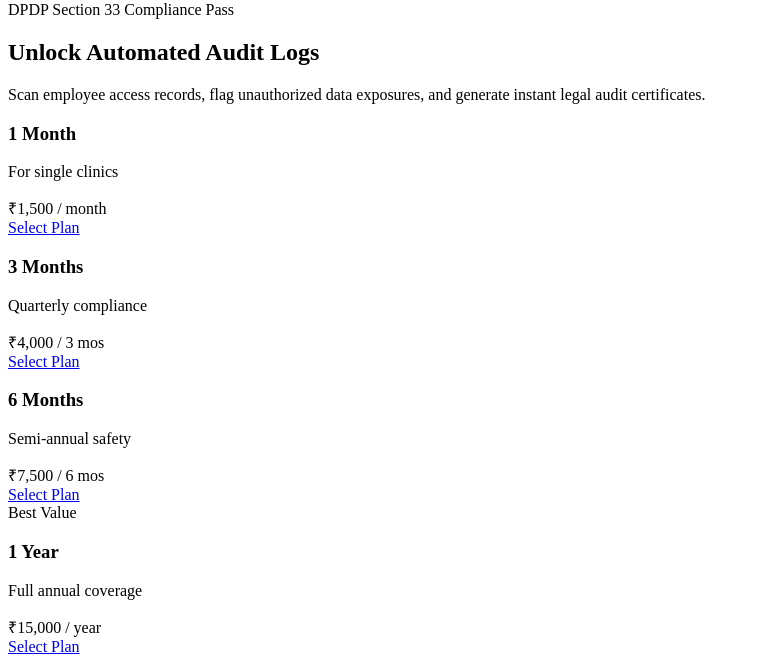
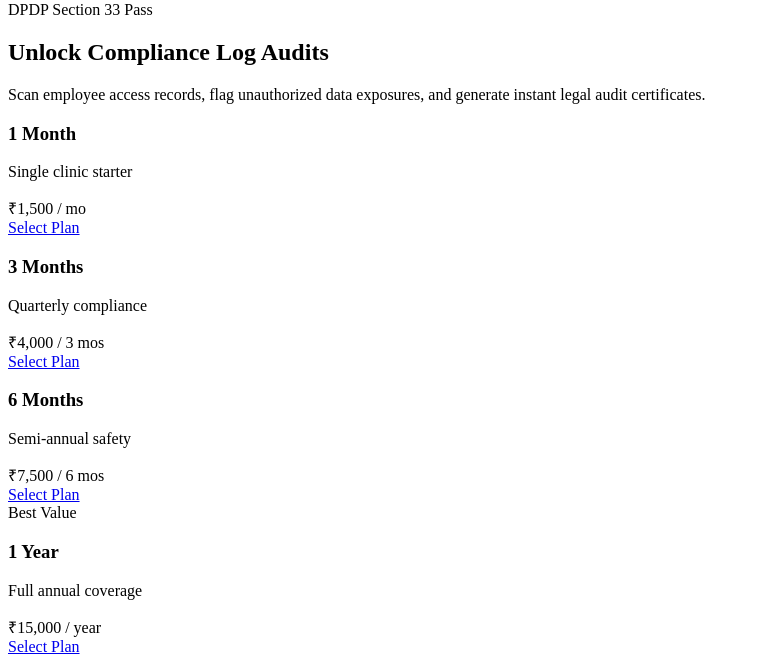
Before and after one commit to pratham-art-cell/dpdp-engine1, a FastAPI app: template templates/index.html in a window 1280 px wide. Shown: the part 1271-1935 px from the top of the page, without its empty margins (0-760 px from the left). Run offline with FastAPI, Linux system fonts and the light colour scheme; the template is opened without the code that fills it, so the values that code supplies are empty.

Commit message:
Update UI templates and styling

```diff
--- a/templates/index.html
+++ b/templates/index.html
@@ -1,13 +1,13 @@
 <!-- Dynamic Payment / Upload Section -->
 {% if has_paid %}
     <!-- Upload Card Container (Visible only to paid users) -->
-    <div class="bg-white rounded-3xl shadow-xl shadow-slate-200/50 border border-slate-100 p-8 sm:p-10 max-w-4xl mx-auto transition-all">
+    <div class="bg-white rounded-3xl shadow-xl shadow-slate-200/50 border border-slate-100 p-6 sm:p-10 max-w-4xl mx-auto transition-all">
         <div class="flex items-center space-x-3 mb-6 pb-6 border-b border-slate-100">
-            <div class="w-10 h-10 rounded-xl bg-emerald-50 text-emerald-600 flex items-center justify-center font-bold text-lg">
+            <div class="w-9 h-9 rounded-xl bg-emerald-50 text-emerald-600 flex items-center justify-center font-bold text-base shrink-0">
                 ✓
             </div>
             <div>
-                <h3 class="text-xl font-bold text-slate-900">DPDP Compliance Pass Active</h3>
+                <h3 class="text-lg sm:text-xl font-bold text-slate-900">DPDP Compliance Pass Active</h3>
                 <p class="text-xs text-slate-500">Logged in as <span class="font-semibold text-slate-700">{{ user_email }}</span></p>
             </div>
         </div>
@@ -25,23 +25,23 @@
                     Upload Employee Access Logs (.csv)
                 </label>
                 <div class="flex items-center justify-center w-full">
-                    <label class="flex flex-col items-center justify-center w-full py-12 border-2 border-indigo-200/60 border-dashed rounded-2xl cursor-pointer bg-slate-50/50 hover:bg-indigo-50/40 hover:border-indigo-400 transition-all duration-200 group">
+                    <label class="flex flex-col items-center justify-center w-full py-10 sm:py-12 border-2 border-indigo-200/60 border-dashed rounded-2xl cursor-pointer bg-slate-50/50 hover:bg-indigo-50/40 hover:border-indigo-400 transition-all duration-200 group">
                         <div class="flex flex-col items-center justify-center px-4 text-center">
-                            <div class="w-14 h-14 mb-4 rounded-2xl bg-indigo-50 text-indigo-600 flex items-center justify-center group-hover:scale-110 transition-transform">
-                                <svg class="w-7 h-7" fill="none" stroke="currentColor" viewBox="0 0 24 24">
+                            <div class="w-12 h-12 mb-3 rounded-2xl bg-indigo-50 text-indigo-600 flex items-center justify-center group-hover:scale-105 transition-transform">
+                                <svg class="w-6 h-6" fill="none" stroke="currentColor" viewBox="0 0 24 24">
                                     <path stroke-linecap="round" stroke-linejoin="round" stroke-width="2" d="M7 16a4 4 0 01-.88-7.903A5 5 0 1115.9 6L16 6a5 5 0 011 9.9M15 13l-3-3m0 0l-3 3m3-3v12"></path>
                                 </svg>
                             </div>
                             <p class="mb-1 text-sm text-slate-700 font-medium"><span class="font-bold text-indigo-600">Click to upload</span> or drag and drop</p>
-                            <p class="text-xs text-slate-400 mb-6">CSV format containing Consent, User ID, and Location timestamps</p>
-                            <input type="file" name="audit_file" accept=".csv" required class="block w-full max-w-xs text-xs text-slate-500 file:mr-4 file:py-2.5 file:px-5 file:rounded-xl file:border-0 file:text-xs file:font-semibold file:bg-indigo-600 file:text-white hover:file:bg-indigo-700 cursor-pointer shadow-sm" />
+                            <p class="text-xs text-slate-400 mb-5">CSV format containing Consent, User ID, and Location timestamps</p>
+                            <input type="file" name="audit_file" accept=".csv" required class="block w-full max-w-xs text-xs text-slate-500 file:mr-3 file:py-2 file:px-4 file:rounded-xl file:border-0 file:text-xs file:font-semibold file:bg-indigo-600 file:text-white hover:file:bg-indigo-700 cursor-pointer shadow-sm" />
                         </div>
                     </label>
                 </div>
             </div>
 
             <div class="flex justify-end pt-2">
-                <button type="submit" class="inline-flex items-center gap-2 px-8 py-3.5 bg-indigo-600 hover:bg-indigo-700 text-white font-semibold text-sm rounded-xl shadow-lg shadow-indigo-600/20 transition-all hover:shadow-indigo-600/30 focus:outline-none focus:ring-2 focus:ring-indigo-500 focus:ring-offset-2">
+                <button type="submit" class="w-full sm:w-auto inline-flex items-center justify-center gap-2 px-8 py-3 bg-indigo-600 hover:bg-indigo-700 text-white font-semibold text-sm rounded-xl shadow-lg shadow-indigo-600/20 transition-all hover:shadow-indigo-600/30 focus:outline-none focus:ring-2 focus:ring-indigo-500 focus:ring-offset-2">
                     <svg class="w-4 h-4" fill="none" stroke="currentColor" viewBox="0 0 24 24"><path stroke-linecap="round" stroke-linejoin="round" stroke-width="2" d="M9 12l2 2 4-4m6 2a9 9 0 11-18 0 9 9 0 0118 0z"></path></svg>
                     Analyze Compliance Logs
                 </button>
@@ -52,86 +52,89 @@
     </div>
 {% else %}
     <!-- Multi-Tier Paywall Container (Visible to unpaid/expired users) -->
-    <div class="bg-white rounded-3xl shadow-xl shadow-slate-200/60 border border-slate-100 p-8 sm:p-12 max-w-6xl mx-auto">
-        <div class="text-center max-w-2xl mx-auto mb-12">
-            <div class="inline-flex items-center gap-2 px-3.5 py-1.5 rounded-full bg-indigo-50 border border-indigo-100 text-indigo-700 text-xs font-semibold uppercase tracking-wider mb-4">
-                <svg class="w-3.5 h-3.5" fill="currentColor" viewBox="0 0 20 20"><path fill-rule="evenodd" d="M5 9V7a5 5 0 0110 0v2a2 2 0 012 2v5a2 2 0 01-2 2H5a2 2 0 01-2-2v-5a2 2 0 012-2zm8-2v2H7V7a3 3 0 016 0z" clip-rule="evenodd"></path></svg>
-                DPDP Section 33 Compliance Pass
+    <div class="bg-white rounded-3xl shadow-xl shadow-slate-200/60 border border-slate-100 p-6 sm:p-10 max-w-6xl mx-auto">
+        <!-- Compact & Responsive Lock Header -->
+        <div class="text-center max-w-xl mx-auto mb-10">
+            <div class="inline-flex items-center gap-1.5 px-3 py-1 rounded-full bg-indigo-50 border border-indigo-200/70 text-indigo-700 text-xs font-semibold uppercase tracking-wider mb-3">
+                <svg class="w-3.5 h-3.5 text-indigo-600" fill="currentColor" viewBox="0 0 20 20">
+                    <path fill-rule="evenodd" d="M5 9V7a5 5 0 0110 0v2a2 2 0 012 2v5a2 2 0 01-2 2H5a2 2 0 01-2-2v-5a2 2 0 012-2zm8-2v2H7V7a3 3 0 016 0z" clip-rule="evenodd"></path>
+                </svg>
+                DPDP Section 33 Pass
             </div>
-            <h2 class="text-3xl sm:text-4xl font-extrabold text-slate-900 tracking-tight mb-3">
-                Unlock Automated Audit Logs
+            <h2 class="text-2xl sm:text-3xl font-extrabold text-slate-900 tracking-tight mb-2">
+                Unlock Compliance Log Audits
             </h2>
-            <p class="text-slate-500 text-base leading-relaxed">
+            <p class="text-slate-500 text-xs sm:text-sm leading-relaxed">
                 Scan employee access records, flag unauthorized data exposures, and generate instant legal audit certificates.
             </p>
         </div>
 
-        <!-- Pricing Grid -->
-        <div class="grid grid-cols-1 md:grid-cols-2 lg:grid-cols-4 gap-6 items-stretch">
+        <!-- Pricing Grid (1 col on mobile, 2 col on tablet, 4 col on desktop) -->
+        <div class="grid grid-cols-1 sm:grid-cols-2 lg:grid-cols-4 gap-5 items-stretch">
 
             <!-- 1-Month Plan -->
-            <div class="bg-slate-50/70 border border-slate-200/80 rounded-2xl p-6 text-center hover:border-indigo-400 hover:bg-white hover:shadow-lg transition-all flex flex-col justify-between">
+            <div class="bg-slate-50/70 border border-slate-200/80 rounded-2xl p-5 sm:p-6 text-center hover:border-indigo-400 hover:bg-white hover:shadow-md transition-all flex flex-col justify-between h-full">
                 <div>
                     <h3 class="text-base font-bold text-slate-900">1 Month</h3>
-                    <p class="text-xs text-slate-500 mt-1">For single clinics</p>
-                    <div class="my-6">
-                        <span class="text-3xl font-extrabold text-slate-900">₹1,500</span>
-                        <span class="text-xs text-slate-400 font-medium">/ month</span>
+                    <p class="text-xs text-slate-500 mt-1">Single clinic starter</p>
+                    <div class="my-5">
+                        <span class="text-2xl sm:text-3xl font-extrabold text-slate-900">₹1,500</span>
+                        <span class="text-xs text-slate-400 font-medium">/ mo</span>
                     </div>
                 </div>
                 <a href="https://test.checkout.dodopayments.com/buy/pdt_0NlZ4UpcZ9wg2x7g4mMbI?quantity=1&email={{ user_email }}"
-                   class="block w-full py-2.5 px-4 bg-white border border-slate-300 hover:bg-slate-900 hover:text-white hover:border-slate-900 text-slate-800 text-sm font-semibold rounded-xl transition-all shadow-sm">
+                   class="block w-full py-2.5 px-4 bg-white border border-slate-300 hover:bg-slate-900 hover:text-white hover:border-slate-900 text-slate-800 text-xs sm:text-sm font-semibold rounded-xl transition-all shadow-sm">
                     Select Plan
                 </a>
             </div>
 
             <!-- 3-Month Plan -->
-            <div class="bg-slate-50/70 border border-slate-200/80 rounded-2xl p-6 text-center hover:border-indigo-400 hover:bg-white hover:shadow-lg transition-all flex flex-col justify-between">
+            <div class="bg-slate-50/70 border border-slate-200/80 rounded-2xl p-5 sm:p-6 text-center hover:border-indigo-400 hover:bg-white hover:shadow-md transition-all flex flex-col justify-between h-full">
                 <div>
                     <h3 class="text-base font-bold text-slate-900">3 Months</h3>
                     <p class="text-xs text-slate-500 mt-1">Quarterly compliance</p>
-                    <div class="my-6">
-                        <span class="text-3xl font-extrabold text-slate-900">₹4,000</span>
+                    <div class="my-5">
+                        <span class="text-2xl sm:text-3xl font-extrabold text-slate-900">₹4,000</span>
                         <span class="text-xs text-slate-400 font-medium">/ 3 mos</span>
                     </div>
                 </div>
                 <a href="https://test.checkout.dodopayments.com/buy/pdt_0NlZ5CzX6vI56NQFRdZ18?quantity=1&email={{ user_email }}"
-                   class="block w-full py-2.5 px-4 bg-white border border-slate-300 hover:bg-slate-900 hover:text-white hover:border-slate-900 text-slate-800 text-sm font-semibold rounded-xl transition-all shadow-sm">
+                   class="block w-full py-2.5 px-4 bg-white border border-slate-300 hover:bg-slate-900 hover:text-white hover:border-slate-900 text-slate-800 text-xs sm:text-sm font-semibold rounded-xl transition-all shadow-sm">
                     Select Plan
                 </a>
             </div>
 
             <!-- 6-Month Plan -->
-            <div class="bg-slate-50/70 border border-slate-200/80 rounded-2xl p-6 text-center hover:border-indigo-400 hover:bg-white hover:shadow-lg transition-all flex flex-col justify-between">
+            <div class="bg-slate-50/70 border border-slate-200/80 rounded-2xl p-5 sm:p-6 text-center hover:border-indigo-400 hover:bg-white hover:shadow-md transition-all flex flex-col justify-between h-full">
                 <div>
                     <h3 class="text-base font-bold text-slate-900">6 Months</h3>
                     <p class="text-xs text-slate-500 mt-1">Semi-annual safety</p>
-                    <div class="my-6">
-                        <span class="text-3xl font-extrabold text-slate-900">₹7,500</span>
+                    <div class="my-5">
+                        <span class="text-2xl sm:text-3xl font-extrabold text-slate-900">₹7,500</span>
                         <span class="text-xs text-slate-400 font-medium">/ 6 mos</span>
                     </div>
                 </div>
                 <a href="https://test.checkout.dodopayments.com/buy/pdt_0NlZ5k1vnyx5wQjhQbAuS?quantity=1&email={{ user_email }}"
-                   class="block w-full py-2.5 px-4 bg-white border border-slate-300 hover:bg-slate-900 hover:text-white hover:border-slate-900 text-slate-800 text-sm font-semibold rounded-xl transition-all shadow-sm">
+                   class="block w-full py-2.5 px-4 bg-white border border-slate-300 hover:bg-slate-900 hover:text-white hover:border-slate-900 text-slate-800 text-xs sm:text-sm font-semibold rounded-xl transition-all shadow-sm">
                     Select Plan
                 </a>
             </div>
 
-            <!-- 1-Year Plan (Featured) -->
-            <div class="bg-indigo-50/40 border-2 border-indigo-600 rounded-2xl p-6 text-center relative shadow-lg shadow-indigo-600/10 flex flex-col justify-between">
-                <div class="absolute -top-3 left-1/2 transform -translate-x-1/2 bg-indigo-600 text-white text-[10px] font-bold px-3 py-1 rounded-full uppercase tracking-wider shadow-sm">
+            <!-- 1-Year Plan (Best Value) -->
+            <div class="bg-indigo-50/30 border-2 border-indigo-600 rounded-2xl p-5 sm:p-6 text-center relative shadow-lg shadow-indigo-600/10 flex flex-col justify-between h-full">
+                <div class="absolute -top-3 left-1/2 transform -translate-x-1/2 bg-indigo-600 text-white text-[10px] font-bold px-3 py-0.5 rounded-full uppercase tracking-wider shadow-sm">
                     Best Value
                 </div>
                 <div>
                     <h3 class="text-base font-bold text-indigo-950 mt-1">1 Year</h3>
                     <p class="text-xs text-indigo-600 font-medium mt-1">Full annual coverage</p>
-                    <div class="my-6">
-                        <span class="text-3xl font-extrabold text-indigo-950">₹15,000</span>
+                    <div class="my-5">
+                        <span class="text-2xl sm:text-3xl font-extrabold text-indigo-950">₹15,000</span>
                         <span class="text-xs text-indigo-500 font-medium">/ year</span>
                     </div>
                 </div>
                 <a href="https://test.checkout.dodopayments.com/buy/pdt_0NlYwi6cX3FUPNGT3VXo4?quantity=1&email={{ user_email }}"
-                   class="block w-full py-2.5 px-4 bg-indigo-600 hover:bg-indigo-700 text-white text-sm font-semibold rounded-xl transition-all shadow-md shadow-indigo-600/25">
+                   class="block w-full py-2.5 px-4 bg-indigo-600 hover:bg-indigo-700 text-white text-xs sm:text-sm font-semibold rounded-xl transition-all shadow-md shadow-indigo-600/25">
                     Select Plan
                 </a>
             </div>
```
